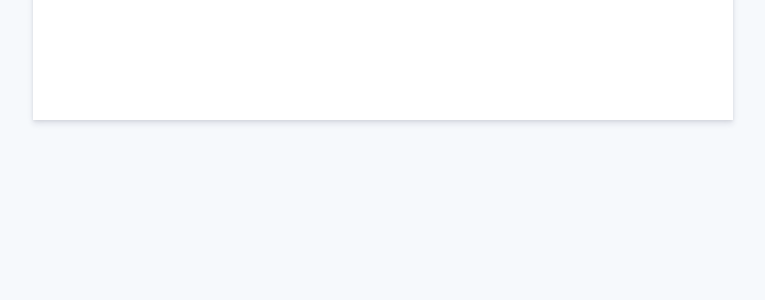
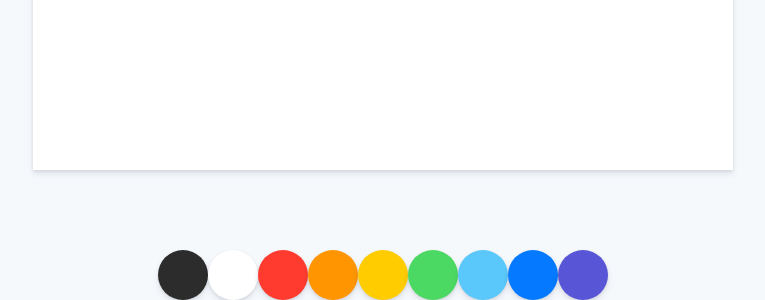
Before and after one commit to JeonghwanUem/js-game, a plain HTML site: page index.html in a window 1280 px wide. Shown: the part 580-880 px from the top of the page, without its empty margins (257-1022 px from the left). Before the commit the page ends 800 px from the top, so only its background shows below. Drawn offline with Linux system fonts and the light colour scheme.

Commit message:
basic setup

```diff
--- a/index.html
+++ b/index.html
@@ -10,7 +10,19 @@
 </head>
 <body>
     <canvas id="jsCanvas" class="canvas"></canvas>
-
+    <div class="controls">
+        <div class="controls_colors" id="jsColors">
+            <div class="controls_color" style="background-color:#2c2c2c"></div>
+            <div class="controls_color" style="background-color:white"></div>
+            <div class="controls_color" style="background-color:#ff3b30"></div>
+            <div class="controls_color" style="background-color:#ff9500"></div>
+            <div class="controls_color" style="background-color:#ffcc00"></div>
+            <div class="controls_color" style="background-color:#4cd963"></div>
+            <div class="controls_color" style="background-color:#5ac8fa"></div>
+            <div class="controls_color" style="background-color:#0579ff"></div>
+            <div class="controls_color" style="background-color:#5856d6"></div>
+        </div>
+    </div>
     <script src='app.js'></script>
 </body>
 </html>
--- a/styles.css
+++ b/styles.css
@@ -5,6 +5,7 @@ body{
     display: flex;
     flex-direction: column;
     align-items: center;
+    padding-top: 50px;
 }
 
 .canvas{
@@ -13,3 +14,19 @@ body{
     background-color: white;
     box-shadow: 0 4px 6px rgba(50, 50, 93, 0.11), 0 1px 3px rgba(0, 0, 0, 0.08);
 }
+
+.controls{
+    margin-top: 80px;
+}
+
+.controls .controls_colors{
+    display: flex;
+}
+
+.controls_colors .controls_color{
+    width:50px;
+    height: 50px;
+    border-radius: 25px;
+    cursor: pointer;
+    box-shadow: 0 4px 6px rgba(50, 50, 93, 0.11), 0 1px 3px rgba(0, 0, 0, 0.08);
+}
```
